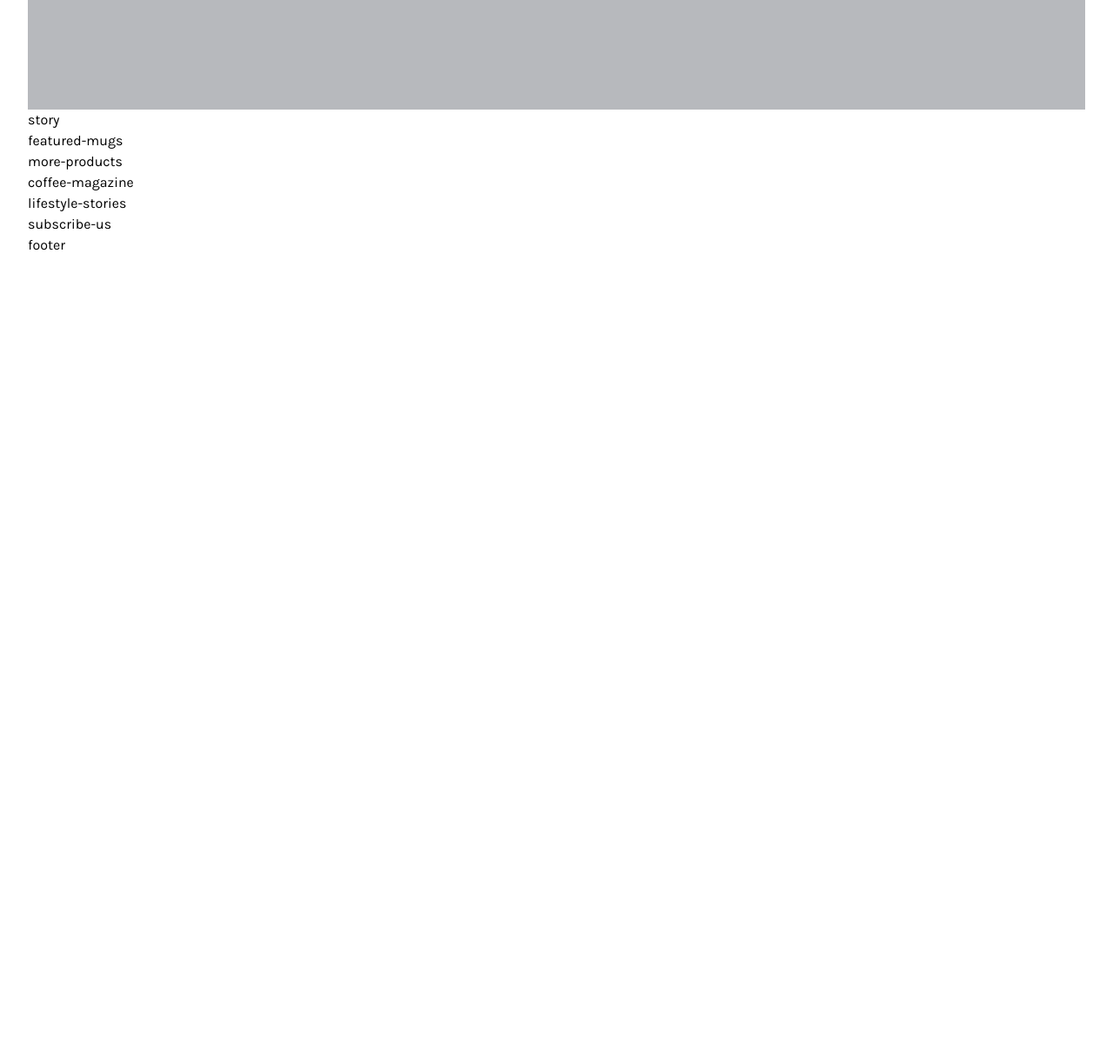
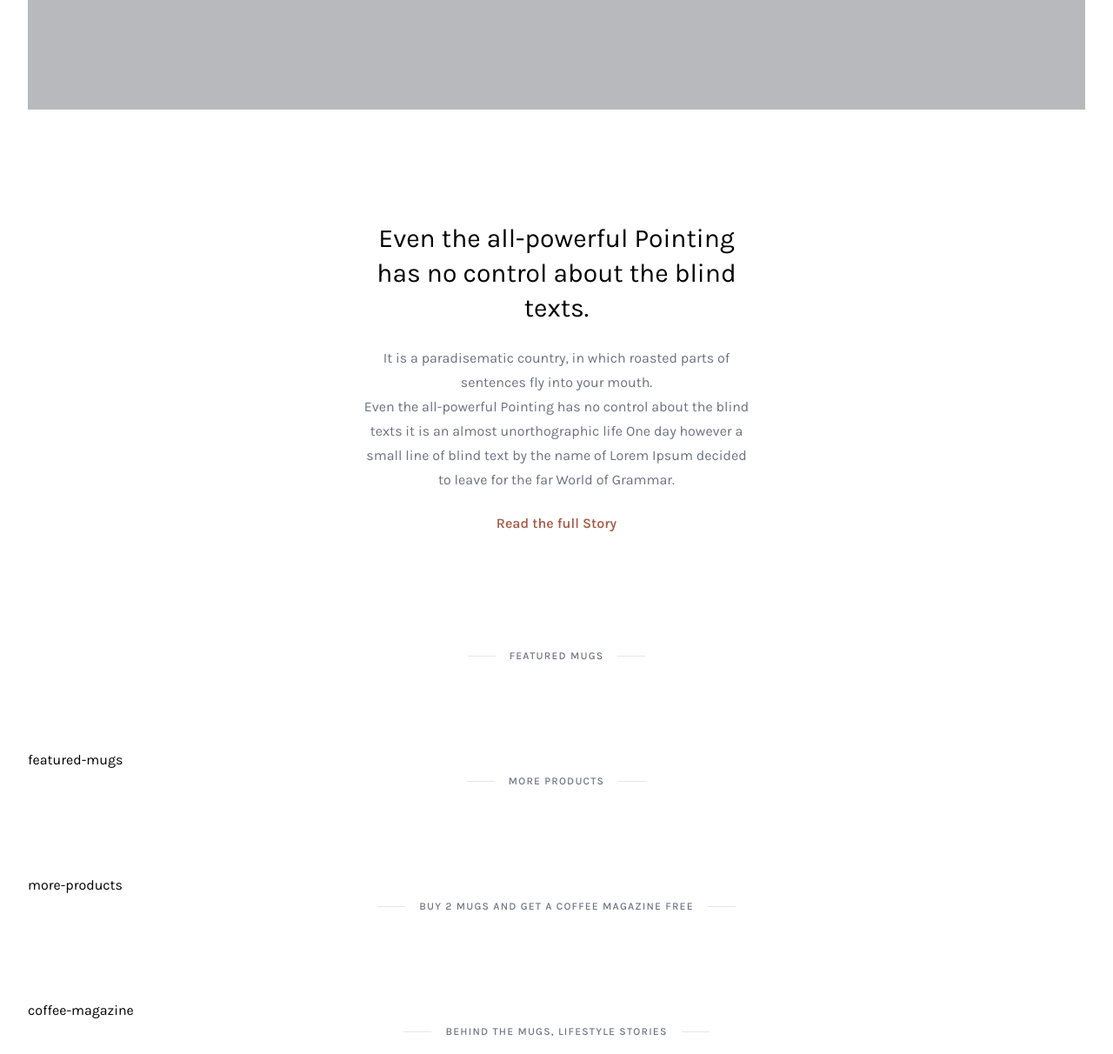
Before and after one commit to Tienduc37y/coffee-tailwindcss, a website: page public/index.html in a window 1280 px wide. Shown: the part 500-1712 px from the top of the page at 87% size. Before the commit the page ends 800 px from the top, so only its background shows below. Drawn offline with nearby package versions, Linux system fonts and the light colour scheme; files that its build step writes are made by us from their sources.

Commit message:
Add story and subheadline

```diff
--- a/public/index.html
+++ b/public/index.html
@@ -66,17 +66,47 @@
                 </div>
                 <!-- End Slider -->
                 <!-- Start Story -->
-                <div class="story">story</div>
+                <div class="story">
+                    <div class="w-full h-full flex justify-center items-center ">
+                        <div class="px-4 md:px-16 lg:px-64 xl:px-96 py-32 text-center">
+                            <div class="text-3xl leading-10 mb-6">Even the all-powerful Pointing has no control about the blind texts.</div>
+                            <div class="text-gray-500 leading-7 mb-6">It is a paradisematic country, in which roasted parts of sentences fly into your mouth. <br> Even the all-powerful Pointing has no control about the blind texts it is an almost unorthographic life One day however a small line of blind text by the name of Lorem Ipsum decided to leave for the far World of Grammar.</div>
+                            <div>
+                                <a class="text-coffee-400 hover:text-coffee-600 font-semibold relative after:absolute after:-bottom-2 after:left-0 after:bg-coffee-50 after:hover:bg-coffee-200 after:h-0.5 after:w-full after:transition-all after:ease-in-out after:duration-400 " href="">Read the full Story</a>
+                            </div>
+                        </div>
+                    </div>
+                </div>
+                <div class="td-subheadline flex justify-center items-center mb-24">
+                    <div class="td-subheadline-deco-line"></div>
+                    <div class="td-subheadline-label">Featured Mugs</div>
+                    <div class="td-subheadline-deco-line"></div>
+                </div>
                 <!-- End Story -->
                 <!-- Start Featured-mugs-->
                 <div class="featured-mugs">featured-mugs</div>
                 <!-- End Featured-mugs -->
+                <div class="td-subheadline flex justify-center items-center mb-24">
+                    <div class="td-subheadline-deco-line"></div>
+                    <div class="td-subheadline-label">More Products</div>
+                    <div class="td-subheadline-deco-line"></div>
+                </div>
                 <!-- Start more-products-->
                 <div class="more-products">more-products</div>
                 <!-- End more-products -->
+                <div class="td-subheadline flex justify-center items-center mb-24">
+                    <div class="td-subheadline-deco-line"></div>
+                    <div class="td-subheadline-label">BUY 2 MUGS AND GET A COFFEE MAGAZINE FREE</div>
+                    <div class="td-subheadline-deco-line"></div>
+                </div>
                 <!-- Start coffe-magazine-->
                 <div class="coffe-magazine">coffee-magazine</div>
                 <!-- End coffe-magazine -->
+                <div class="td-subheadline flex justify-center items-center mb-24">
+                    <div class="td-subheadline-deco-line"></div>
+                    <div class="td-subheadline-label">BEHIND THE MUGS, LIFESTYLE STORIES</div>
+                    <div class="td-subheadline-deco-line"></div>
+                </div>
                 <!-- Start lifestyle-stories-->
                 <div class="lifestyle-stories">lifestyle-stories</div>
                 <!-- End lifestyle-stories -->
--- a/src/input.css
+++ b/src/input.css
@@ -7,14 +7,14 @@
     @apply absolute top-10 z-50 w-full bg-white text-center animate-slideDown;
 }
 .top-menu-item {
-    @apply cursor-pointer py-1 hover:text-gray-900 relative after:lg:absolute after:lg:bottom-0 after:lg:left-0 after:lg:bg-light-coffee after:lg:h-0.5 after:lg:w-0 hover:after:lg:w-full after:lg:transition-all after:lg:ease-in-out after:lg:duration-300;
+    @apply cursor-pointer py-1 hover:text-gray-900 relative after:lg:absolute after:lg:bottom-0 after:lg:left-0 after:lg:bg-coffee-200 after:lg:h-0.5 after:lg:w-0 hover:after:lg:w-full after:lg:transition-all after:lg:ease-in-out after:lg:duration-300;
 }
 .top-menu-item-active {
     @apply text-gray-800;
 }
 
 .top-menu-icon {
-    @apply cursor-pointer py-1 hover:text-gray-900 relative after:absolute after:bottom-0 after:left-0 after:bg-light-coffee after:h-0.5 after:w-0 hover:after:w-full after:transition-all after:ease-in-out after:duration-300;
+    @apply cursor-pointer py-1 hover:text-gray-900 relative after:absolute after:bottom-0 after:left-0 after:bg-coffee-200 after:h-0.5 after:w-0 hover:after:w-full after:transition-all after:ease-in-out after:duration-300;
 }
 
 .td-icon {
@@ -23,3 +23,12 @@
 .td-badge-circle {
     @apply text-xs text-center rounded-full px-1.5;
 }
+.td-subheadline {
+    @apply flex justify-center items-center mb-24;
+}
+.td-subheadline-deco-line {
+    @apply w-8 h-px bg-gray-200;
+}
+.td-subheadline-label {
+    @apply uppercase mx-4 tracking-widest text-gray-500 font-medium text-[12px] text-center;
+}
--- a/tailwind.config.js
+++ b/tailwind.config.js
@@ -7,7 +7,12 @@ module.exports = {
         Karla:['Karla','sans-serif']
       },
       colors:{
-        'light-coffee':'#C89F94'
+        'coffee':{
+          50:"E8D6D0",
+          200:"#C89F94",
+          400:"#A25F4B",
+          600:"#744838"
+        }
       },
       keyframes: {
         slideDown: {
```
